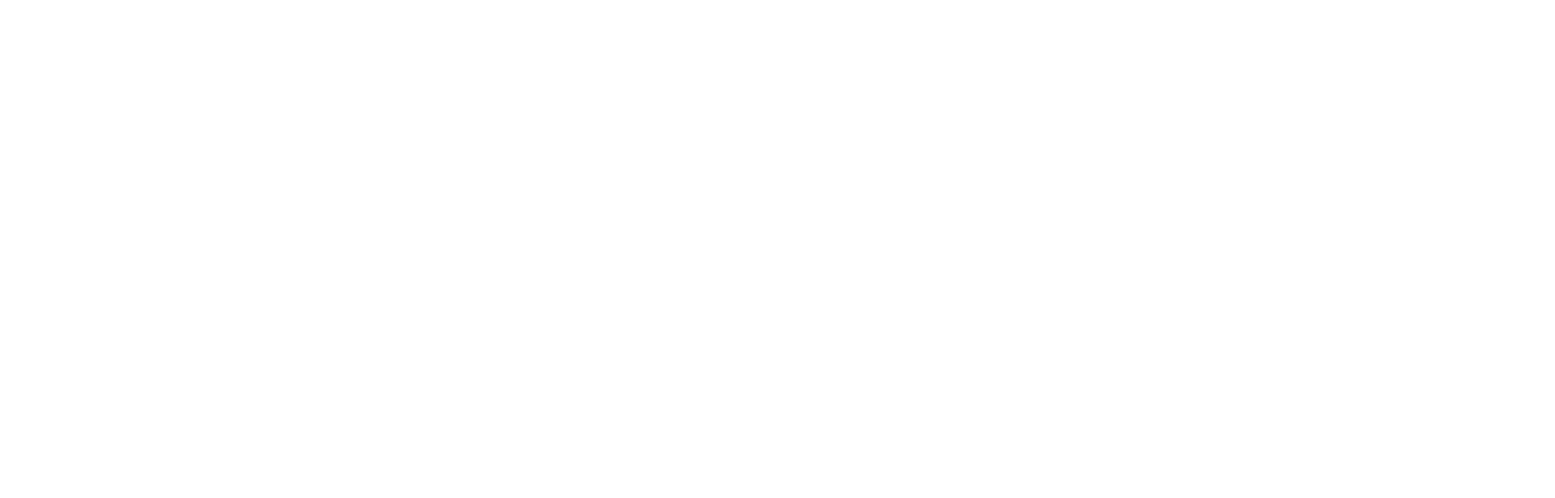
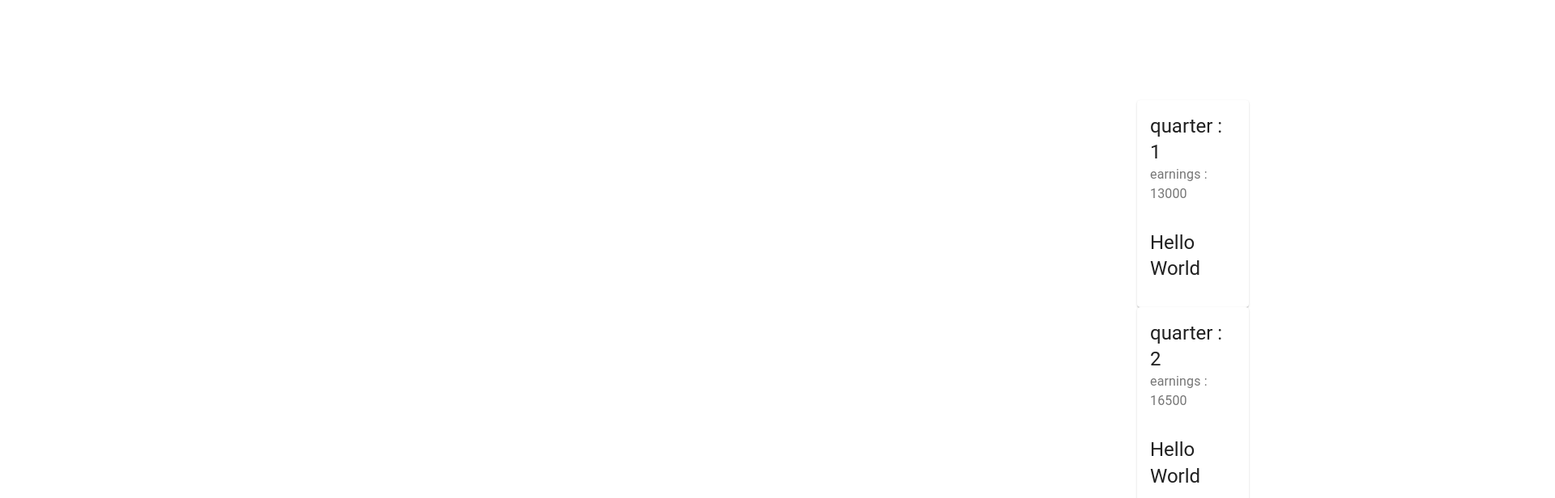
Before and after one commit to andregom/Job_Offers, a React (Create React App) app in the folder frontend/: page /vagas in a window 1280 px wide. Before the commit this address had no page. Shown: the part 1180-1796 px from the top of the page at 81% size, 1920 px wide, since content can reach past the window. Built offline with nearby package versions, Linux system fonts and the light colour scheme.

Commit message:
displays list of cards

```diff
--- a/frontend/src/App.tsx
+++ b/frontend/src/App.tsx
@@ -1,12 +1,15 @@
 import React from 'react';
 import { BrowserRouter as Router, Route } from "react-router-dom";
 import Navbar from "./components/Navbar/navbar";
+import AltCard from "./components/AltCard";
 import ApplicationRouter from "./routing/ApplicationRouter";
 
 
 function App() {
   return (
-    <ApplicationRouter />
+    <>
+      <ApplicationRouter />
+    </>
   );
 }
 
--- /dev/null
+++ b/frontend/src/components/AltCard/index.tsx
@@ -0,0 +1,55 @@
+import React from 'react'
+import { makeStyles } from '@material-ui/core/styles'
+import {
+    Grid,
+    Card,
+    CardContent,
+    Typography,
+    CardHeader,
+    Container
+} from '@material-ui/core/'
+
+const useStyles = makeStyles(theme => ({
+    root: {
+        flexGrow: 1,
+        padding: theme.spacing(2)
+    }
+}))
+
+export default function AltCard() {
+    const classes = useStyles()
+    const data = [
+        { quarter: 1, earnings: 13000 },
+        { quarter: 2, earnings: 16500 },
+        { quarter: 3, earnings: 14250 },
+        { quarter: 4, earnings: 19000 }
+    ]
+    return (
+        <Container maxWidth="sm">
+            <div className="cards-container">
+                {/* <Grid
+                    container
+                    spacing={2}
+                    direction="row"
+                    alignItems="flex-start"
+                > */}
+                    {data.map(elem => (
+                        <Grid item xs={12} sm={6} md={3} key={data.indexOf(elem)}>
+                            <Card>
+                                <CardHeader
+                                    title={`quarter : ${elem.quarter}`}
+                                    subheader={`earnings : ${elem.earnings}`}
+                                />
+                                <CardContent>
+                                    <Typography variant="h5" gutterBottom>
+                                        Hello World
+                                    </Typography>
+                                </CardContent>
+                            </Card>
+                        </Grid>
+                    ))}
+                {/* </Grid> */}
+            </div>
+        </Container>
+    )
+}
--- a/frontend/src/components/Navbar/drawer.tsx
+++ b/frontend/src/components/Navbar/drawer.tsx
@@ -1,4 +1,4 @@
-import React, { useState } from "react";
+  import React, { useState } from "react";
 import {
   Divider,
   Drawer,
--- a/frontend/src/components/Navbar/navbar.tsx
+++ b/frontend/src/components/Navbar/navbar.tsx
@@ -1,3 +1,5 @@
+import React, { useState } from "react";
+import { Link } from "react-router-dom";
 import {
   AppBar,
   Toolbar,
@@ -6,14 +8,13 @@ import {
   ListItem,
   ListItemText,
   Typography,
-  Link,
   useMediaQuery,
   useTheme
 } from "@material-ui/core";
-import React, { useState } from "react";
 import "./styles.css";
 
 import DrawerComponent from "./drawer";
+import AltCard from "../AltCard";
 
 import griaLogoSVG from "../../assets/gria-logo-topbar.f3a2419c.svg";
 
@@ -32,8 +33,8 @@ export default function Header() {
           <DrawerComponent />
         ) : (
           <div className="nav-link-container">
-            <Link className="nav-link">Vagas</Link>
-            <Link className="nav-link">LOGIN</Link>
+            <Link to="/vagas" className="nav-link" >Vagas</Link>
+            <Link to="/login" className="nav-link">LOGIN</Link>
           </div>
         )}
       </Toolbar>
--- a/frontend/src/index.css
+++ b/frontend/src/index.css
@@ -1,5 +1,13 @@
+html {
+  margin: 0;
+  width: 100%;
+  height: 100%;
+}
+
 body {
   margin: 0;
+  width: 100vw;
+  height: 100vh;
   font-family: -apple-system, BlinkMacSystemFont, 'Segoe UI', 'Roboto', 'Oxygen',
     'Ubuntu', 'Cantarell', 'Fira Sans', 'Droid Sans', 'Helvetica Neue',
     sans-serif;
--- a/frontend/src/routing/ApplicationRouter.tsx
+++ b/frontend/src/routing/ApplicationRouter.tsx
@@ -4,16 +4,14 @@ import { BrowserRouter, Route, Routes, Router, Navigate } from "react-router-dom
 
 import Navbar from "../components/Navbar/navbar";
 import BasicCard from "../components/Card";
+import AltCard from "../components/AltCard";
 
 function ApplicationRouter() {
     return (
         <>
             <Navbar />
-            <Grid item xs={12}
-                md={10}
-                lg={9}
-                xl={8}
-                style={{ margin: "auto" }}>
+            <Grid container
+                style={{width: "100vh", height: "100vw",  display: "flex-box", flexDirection: "row" }}>
                 <Routes>
                     <Route path="/" element={
                         <Navigate to="/oportunidades" />
@@ -22,6 +20,7 @@ function ApplicationRouter() {
                     {/* <Route path="/accounts" element={AccountDisplay}/>
                     <Route path="/stocks" element={StocksDisplay}/> */}
                     <Route path='/oportunidades' element={<BasicCard />} />
+                    <Route path='/vagas' element={<AltCard />} />
                 </Routes>
             </Grid>
         </>
```
Also changed, not shown: frontend/src/App.css (+3 -33 lines), frontend/src/components/CardsLayout/index.tsx (added, +16 -0 lines).
